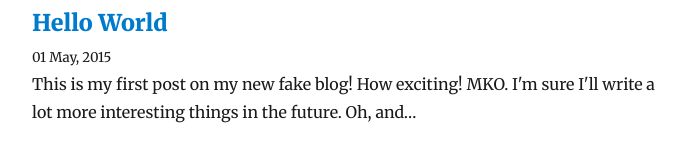
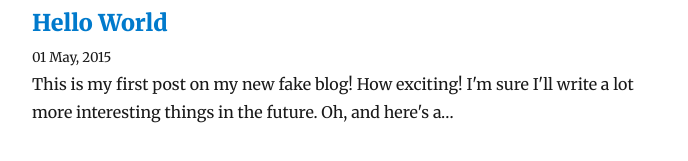
Before and after one commit to SubVersive/gatsby.subversive.github.io, a Gatsby site: page / in a window 1280 px wide. Shown: the part 713-874 px from the top of the page, without its empty margins (293-981 px from the left). Built offline with nearby package versions, Linux system fonts and the light colour scheme; Gatsby itself is replaced by a stand-in of ours; some packages are replaced by stand-ins of ours.

Commit message:
Remove test

```diff
--- a/package.json
+++ b/package.json
@@ -54,7 +54,7 @@
     "format": "prettier --trailing-comma es5 --no-semi --single-quote --write 'src/**/*.js' 'src/**/*.md'",
     "develop": "gatsby develop",
     "build": "gatsby build",
-    "deploy": "gatsby build --prefix-paths && gh-pages --repo git@github.com:SubVersive/subversive.github.io.git --branch master -d public",
+    "deploy": "gatsby build --prefix-paths && gh-pages --repo git@github.com/subversive.github.io.git --branch master -d public",
     "fix-semi": "eslint --quiet --ignore-pattern node_modules --ignore-pattern public --parser babel-eslint --no-eslintrc --rule '{\"semi\": [2, \"never\"], \"no-extra-semi\": [2]}' --fix gatsby-node.js"
   }
 }
--- a/src/pages/hello-world/index.md
+++ b/src/pages/hello-world/index.md
@@ -3,7 +3,7 @@ title: Hello World
 date: "2015-05-01T22:12:03.284Z"
 ---
 
-This is my first post on my new fake blog! How exciting! MKO.
+This is my first post on my new fake blog! How exciting!
 
 I'm sure I'll write a lot more interesting things in the future.
 
```
